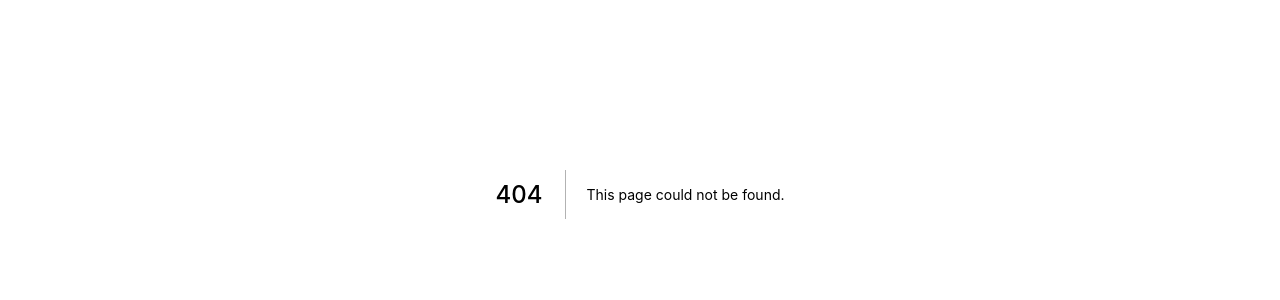
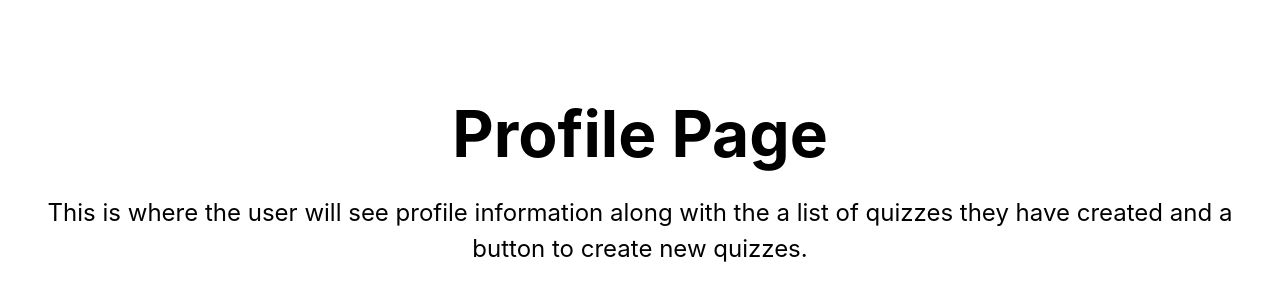
Before and after one commit to alecbar/software-programming-quiz, a Next.js app in the folder next-app/: page /profile in a window 1280 px wide. Before the commit this address had no page. Shown: the part 206-506 px from the top of the page. Built offline with nearby package versions, Linux system fonts and the light colour scheme.

Commit message:
Add new pages and routes to be completed

```diff
--- /dev/null
+++ b/next-app/pages/api/create-user.js
@@ -0,0 +1,5 @@
+// Next.js API route support: https://nextjs.org/docs/api-routes/introduction
+
+export default (req, res) => {
+  res.status(200).json({ name: 'John Doe' })
+}
--- /dev/null
+++ b/next-app/pages/profile.js
@@ -0,0 +1,27 @@
+import Head from 'next/head'
+import Image from 'next/image'
+import styles from '../styles/Profile.module.css'
+
+export default function Home() {
+  return (
+    <div className={styles.container}>
+      <Head>
+        <title>Create Next App</title>
+        <meta name="description" content="Generated by create next app" />
+        <link rel="icon" href="/favicon.ico" />
+      </Head>
+
+      <main className={styles.main}>
+        <h1 className={styles.title}>
+          Profile Page
+        </h1>
+
+        <p className={styles.description}>
+          This is where the user will see profile information along with the a list of quizzes they have created and a button to create new quizzes.
+        </p>
+
+      </main>
+
+    </div>
+  )
+}
--- /dev/null
+++ b/next-app/styles/Profile.module.css
@@ -0,0 +1,121 @@
+.container {
+  min-height: 100vh;
+  padding: 0 0.5rem;
+  display: flex;
+  flex-direction: column;
+  justify-content: center;
+  align-items: center;
+  height: 100vh;
+}
+
+.main {
+  padding: 5rem 0;
+  flex: 1;
+  display: flex;
+  flex-direction: column;
+  justify-content: center;
+  align-items: center;
+}
+
+.footer {
+  width: 100%;
+  height: 100px;
+  border-top: 1px solid #eaeaea;
+  display: flex;
+  justify-content: center;
+  align-items: center;
+}
+
+.footer a {
+  display: flex;
+  justify-content: center;
+  align-items: center;
+  flex-grow: 1;
+}
+
+.title a {
+  color: #0070f3;
+  text-decoration: none;
+}
+
+.title a:hover,
+.title a:focus,
+.title a:active {
+  text-decoration: underline;
+}
+
+.title {
+  margin: 0;
+  line-height: 1.15;
+  font-size: 4rem;
+}
+
+.title,
+.description {
+  text-align: center;
+}
+
+.description {
+  line-height: 1.5;
+  font-size: 1.5rem;
+}
+
+.code {
+  background: #fafafa;
+  border-radius: 5px;
+  padding: 0.75rem;
+  font-size: 1.1rem;
+  font-family: Menlo, Monaco, Lucida Console, Liberation Mono, DejaVu Sans Mono,
+    Bitstream Vera Sans Mono, Courier New, monospace;
+}
+
+.grid {
+  display: flex;
+  align-items: center;
+  justify-content: center;
+  flex-wrap: wrap;
+  max-width: 800px;
+  margin-top: 3rem;
+}
+
+.card {
+  margin: 1rem;
+  padding: 1.5rem;
+  text-align: left;
+  color: inherit;
+  text-decoration: none;
+  border: 1px solid #eaeaea;
+  border-radius: 10px;
+  transition: color 0.15s ease, border-color 0.15s ease;
+  width: 45%;
+}
+
+.card:hover,
+.card:focus,
+.card:active {
+  color: #0070f3;
+  border-color: #0070f3;
+}
+
+.card h2 {
+  margin: 0 0 1rem 0;
+  font-size: 1.5rem;
+}
+
+.card p {
+  margin: 0;
+  font-size: 1.25rem;
+  line-height: 1.5;
+}
+
+.logo {
+  height: 1em;
+  margin-left: 0.5rem;
+}
+
+@media (max-width: 600px) {
+  .grid {
+    width: 100%;
+    flex-direction: column;
+  }
+}
--- /dev/null
+++ b/next-app/styles/Signup.module.css
@@ -0,0 +1,121 @@
+.container {
+  min-height: 100vh;
+  padding: 0 0.5rem;
+  display: flex;
+  flex-direction: column;
+  justify-content: center;
+  align-items: center;
+  height: 100vh;
+}
+
+.main {
+  padding: 5rem 0;
+  flex: 1;
+  display: flex;
+  flex-direction: column;
+  justify-content: center;
+  align-items: center;
+}
+
+.footer {
+  width: 100%;
+  height: 100px;
+  border-top: 1px solid #eaeaea;
+  display: flex;
+  justify-content: center;
+  align-items: center;
+}
+
+.footer a {
+  display: flex;
+  justify-content: center;
+  align-items: center;
+  flex-grow: 1;
+}
+
+.title a {
+  color: #0070f3;
+  text-decoration: none;
+}
+
+.title a:hover,
+.title a:focus,
+.title a:active {
+  text-decoration: underline;
+}
+
+.title {
+  margin: 0;
+  line-height: 1.15;
+  font-size: 4rem;
+}
+
+.title,
+.description {
+  text-align: center;
+}
+
+.description {
+  line-height: 1.5;
+  font-size: 1.5rem;
+}
+
+.code {
+  background: #fafafa;
+  border-radius: 5px;
+  padding: 0.75rem;
+  font-size: 1.1rem;
+  font-family: Menlo, Monaco, Lucida Console, Liberation Mono, DejaVu Sans Mono,
+    Bitstream Vera Sans Mono, Courier New, monospace;
+}
+
+.grid {
+  display: flex;
+  align-items: center;
+  justify-content: center;
+  flex-wrap: wrap;
+  max-width: 800px;
+  margin-top: 3rem;
+}
+
+.card {
+  margin: 1rem;
+  padding: 1.5rem;
+  text-align: left;
+  color: inherit;
+  text-decoration: none;
+  border: 1px solid #eaeaea;
+  border-radius: 10px;
+  transition: color 0.15s ease, border-color 0.15s ease;
+  width: 45%;
+}
+
+.card:hover,
+.card:focus,
+.card:active {
+  color: #0070f3;
+  border-color: #0070f3;
+}
+
+.card h2 {
+  margin: 0 0 1rem 0;
+  font-size: 1.5rem;
+}
+
+.card p {
+  margin: 0;
+  font-size: 1.25rem;
+  line-height: 1.5;
+}
+
+.logo {
+  height: 1em;
+  margin-left: 0.5rem;
+}
+
+@media (max-width: 600px) {
+  .grid {
+    width: 100%;
+    flex-direction: column;
+  }
+}
```
Also changed, not shown: next-app/pages/signup.js (added, +27 -0 lines).
